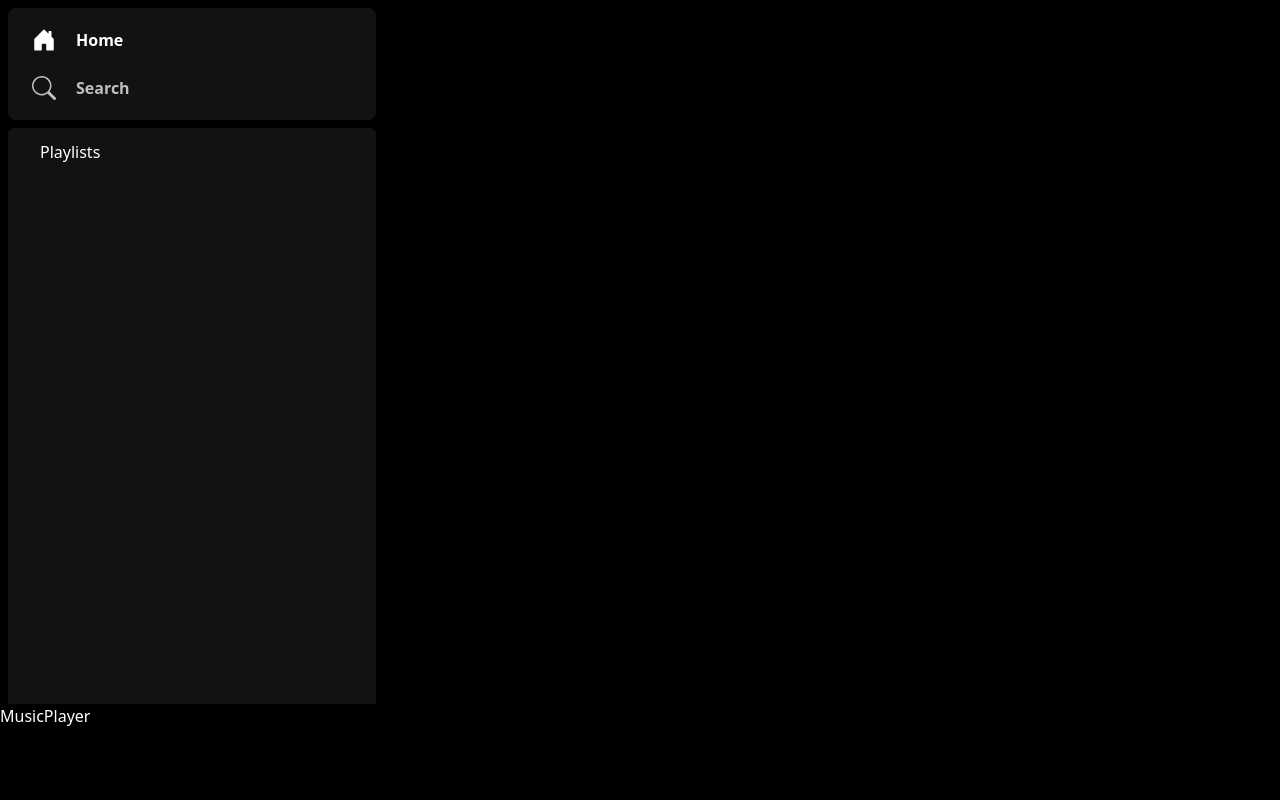
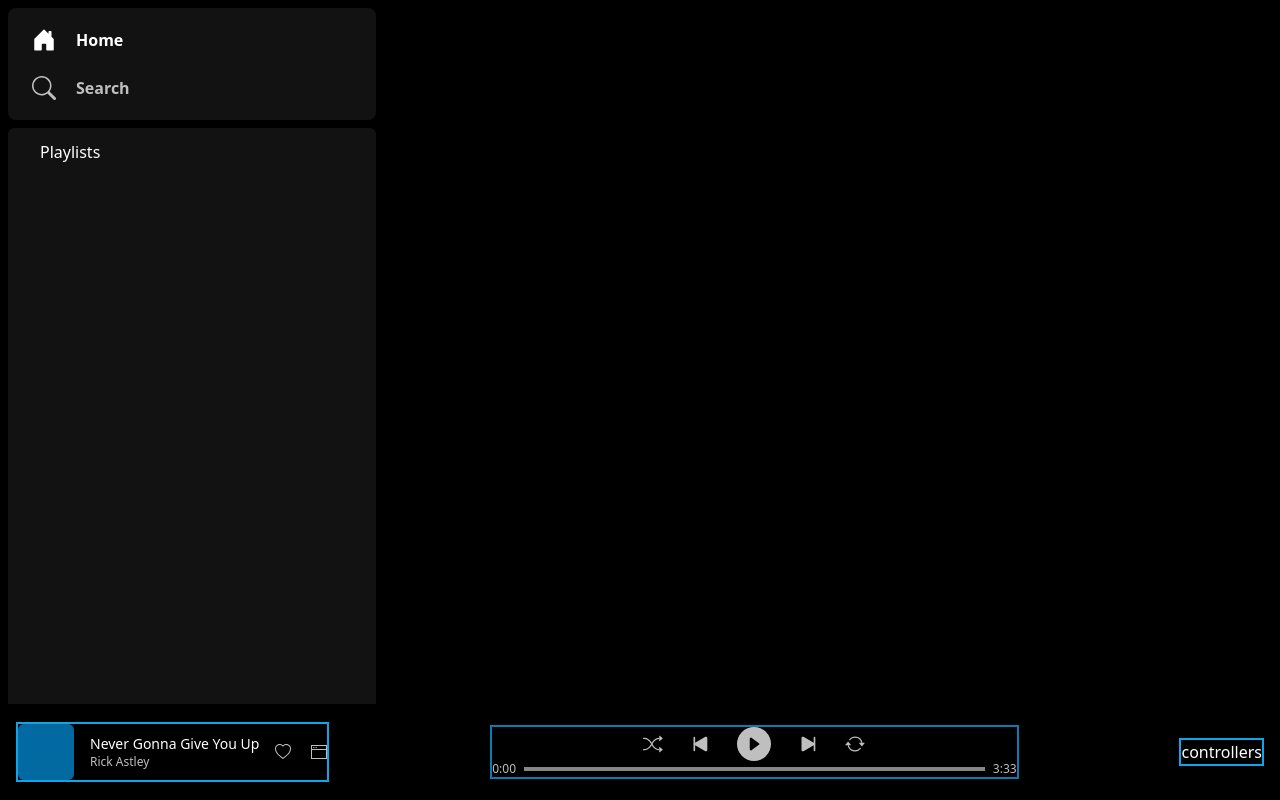
Before and after one commit to umarxd/spotify-home-page-clone, a React (Vite) app: page / in a window 1280 px wide. Built offline with nearby package versions, Linux system fonts and the light colour scheme.

Commit message:
add 2 parts of music player

```diff
--- a/src/components/MusicPlayer.tsx
+++ b/src/components/MusicPlayer.tsx
@@ -1,7 +1,91 @@
 function MusicPlayer() {
   return (
-    <div className="bg-black text-white w-full h-24 absolute bottom-0">
-      MusicPlayer
+    <div className="bg-black text-white w-full px-4 h-24 absolute bottom-0 flex justify-between items-center">
+      <div className="border-2 border-sky-500 flex">
+        <div className="w-14 h-14 bg-sky-700 rounded-md"></div>
+        <div className="flex justify-center flex-col pl-4 text-sm">
+          <h2>Never Gonna Give You Up</h2>
+          <p className="brightness-75 text-xs">Rick Astley</p>
+        </div>
+        <div className="flex items-center pl-4 brightness-75">
+          <svg width="16" height="16" fill="currentColor" viewBox="0 0 16 16">
+            <path d="m8 2.748-.717-.737C5.6.281 2.514.878 1.4 3.053c-.523 1.023-.641 2.5.314 4.385.92 1.815 2.834 3.989 6.286 6.357 3.452-2.368 5.365-4.542 6.286-6.357.955-1.886.838-3.362.314-4.385C13.486.878 10.4.28 8.717 2.01L8 2.748zM8 15C-7.333 4.868 3.279-3.04 7.824 1.143c.06.055.119.112.176.171a3.12 3.12 0 0 1 .176-.17C12.72-3.042 23.333 4.867 8 15z" />
+          </svg>
+          <svg
+            className="ml-5"
+            width="16"
+            height="16"
+            fill="currentColor"
+            viewBox="0 0 16 16"
+          >
+            <path d="M3 3.5a.5.5 0 1 1-1 0 .5.5 0 0 1 1 0Zm1.5 0a.5.5 0 1 1-1 0 .5.5 0 0 1 1 0Zm1 .5a.5.5 0 1 0 0-1 .5.5 0 0 0 0 1Z" />
+            <path d="M.5 1a.5.5 0 0 0-.5.5v13a.5.5 0 0 0 .5.5h15a.5.5 0 0 0 .5-.5v-13a.5.5 0 0 0-.5-.5H.5ZM1 5V2h14v3H1Zm0 1h14v8H1V6Z" />
+          </svg>
+        </div>
+      </div>
+      <div className="flex flex-col justify-center items-center border-2 border-sky-500 brightness-75">
+        <div className="flex items-center">
+          <svg
+            className="mx-3"
+            width="20"
+            height="20"
+            fill="currentColor"
+            viewBox="0 0 16 16"
+          >
+            <path
+              fill-rule="evenodd"
+              d="M0 3.5A.5.5 0 0 1 .5 3H1c2.202 0 3.827 1.24 4.874 2.418.49.552.865 1.102 1.126 1.532.26-.43.636-.98 1.126-1.532C9.173 4.24 10.798 3 13 3v1c-1.798 0-3.173 1.01-4.126 2.082A9.624 9.624 0 0 0 7.556 8a9.624 9.624 0 0 0 1.317 1.918C9.828 10.99 11.204 12 13 12v1c-2.202 0-3.827-1.24-4.874-2.418A10.595 10.595 0 0 1 7 9.05c-.26.43-.636.98-1.126 1.532C4.827 11.76 3.202 13 1 13H.5a.5.5 0 0 1 0-1H1c1.798 0 3.173-1.01 4.126-2.082A9.624 9.624 0 0 0 6.444 8a9.624 9.624 0 0 0-1.317-1.918C4.172 5.01 2.796 4 1 4H.5a.5.5 0 0 1-.5-.5z"
+            />
+            <path d="M13 5.466V1.534a.25.25 0 0 1 .41-.192l2.36 1.966c.12.1.12.284 0 .384l-2.36 1.966a.25.25 0 0 1-.41-.192zm0 9v-3.932a.25.25 0 0 1 .41-.192l2.36 1.966c.12.1.12.284 0 .384l-2.36 1.966a.25.25 0 0 1-.41-.192z" />
+          </svg>
+          <svg
+            className="mx-3"
+            width="26"
+            height="26"
+            fill="currentColor"
+            viewBox="0 0 16 16"
+          >
+            <path d="M4 4a.5.5 0 0 1 1 0v3.248l6.267-3.636c.54-.313 1.232.066 1.232.696v7.384c0 .63-.692 1.01-1.232.697L5 8.753V12a.5.5 0 0 1-1 0V4z" />
+          </svg>
+          <svg
+            className="mx-3"
+            width="34"
+            height="34"
+            fill="currentColor"
+            viewBox="0 0 16 16"
+          >
+            <path d="M16 8A8 8 0 1 1 0 8a8 8 0 0 1 16 0zM6.79 5.093A.5.5 0 0 0 6 5.5v5a.5.5 0 0 0 .79.407l3.5-2.5a.5.5 0 0 0 0-.814l-3.5-2.5z" />
+          </svg>
+          <svg
+            className="mx-3"
+            width="26"
+            height="26"
+            fill="currentColor"
+            viewBox="0 0 16 16"
+          >
+            <path d="M12.5 4a.5.5 0 0 0-1 0v3.248L5.233 3.612C4.693 3.3 4 3.678 4 4.308v7.384c0 .63.692 1.01 1.233.697L11.5 8.753V12a.5.5 0 0 0 1 0V4z" />
+          </svg>
+          <svg
+            className="mx-3"
+            width="20"
+            height="20"
+            fill="currentColor"
+            viewBox="0 0 16 16"
+          >
+            <path d="M11.534 7h3.932a.25.25 0 0 1 .192.41l-1.966 2.36a.25.25 0 0 1-.384 0l-1.966-2.36a.25.25 0 0 1 .192-.41zm-11 2h3.932a.25.25 0 0 0 .192-.41L2.692 6.23a.25.25 0 0 0-.384 0L.342 8.59A.25.25 0 0 0 .534 9z" />
+            <path
+              fill-rule="evenodd"
+              d="M8 3c-1.552 0-2.94.707-3.857 1.818a.5.5 0 1 1-.771-.636A6.002 6.002 0 0 1 13.917 7H12.9A5.002 5.002 0 0 0 8 3zM3.1 9a5.002 5.002 0 0 0 8.757 2.182.5.5 0 1 1 .771.636A6.002 6.002 0 0 1 2.083 9H3.1z"
+            />
+          </svg>
+        </div>
+        <div className="text-xs flex items-center justify-between">
+          <div>0:00</div>
+          <div className="bg-[#b3b3b3] w-[36vw] h-1 mx-2"></div>
+          <div>3:33</div>
+        </div>
+      </div>
+      <div className="border-2 border-sky-500">controllers</div>
     </div>
   );
 }
--- a/src/index.css
+++ b/src/index.css
@@ -2,6 +2,8 @@
 @tailwind components;
 @tailwind utilities;
 
-body {
-  @apply bg-black;
+@layer base {
+  body {
+    @apply bg-black;
+  }
 }
```
